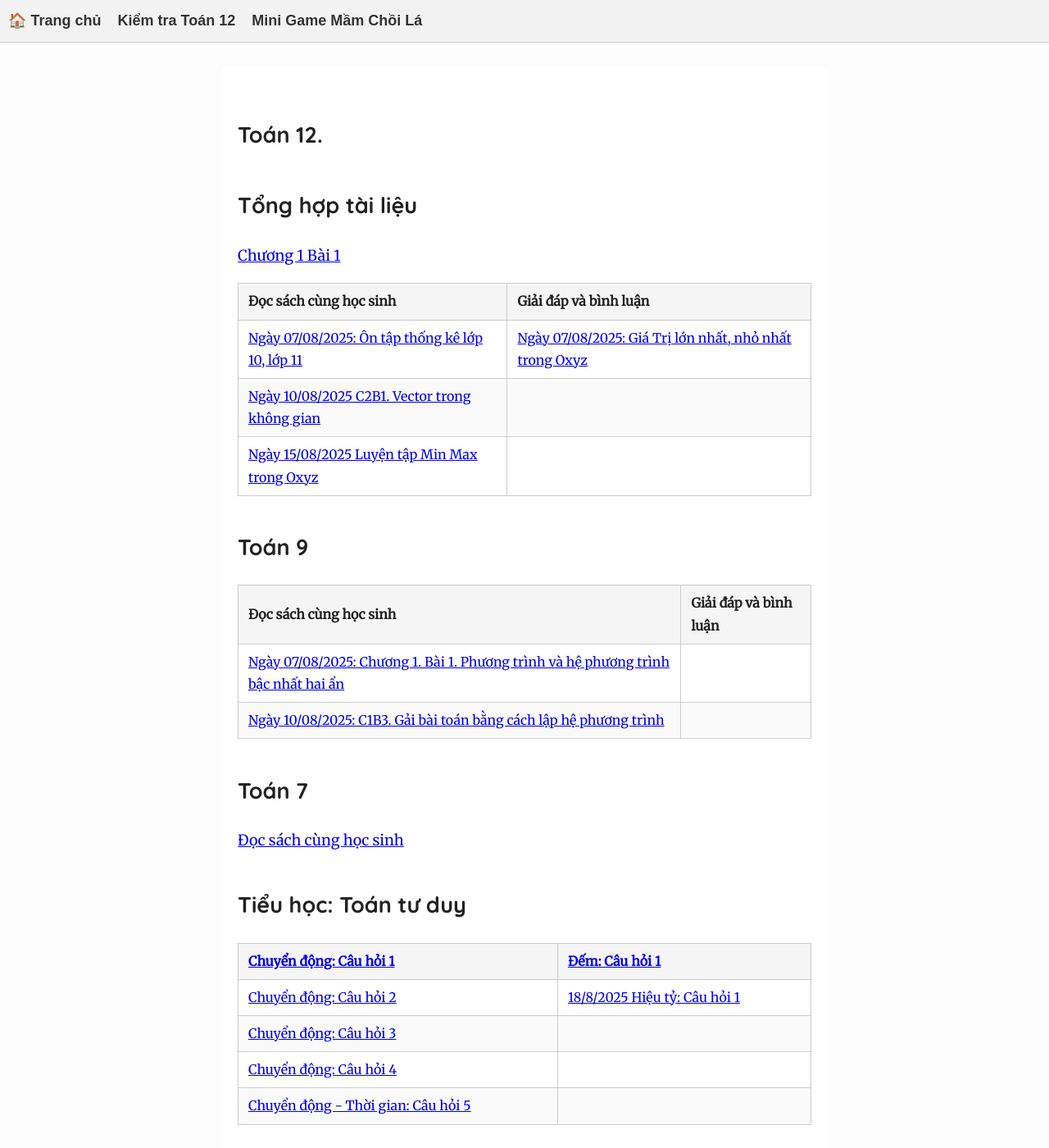
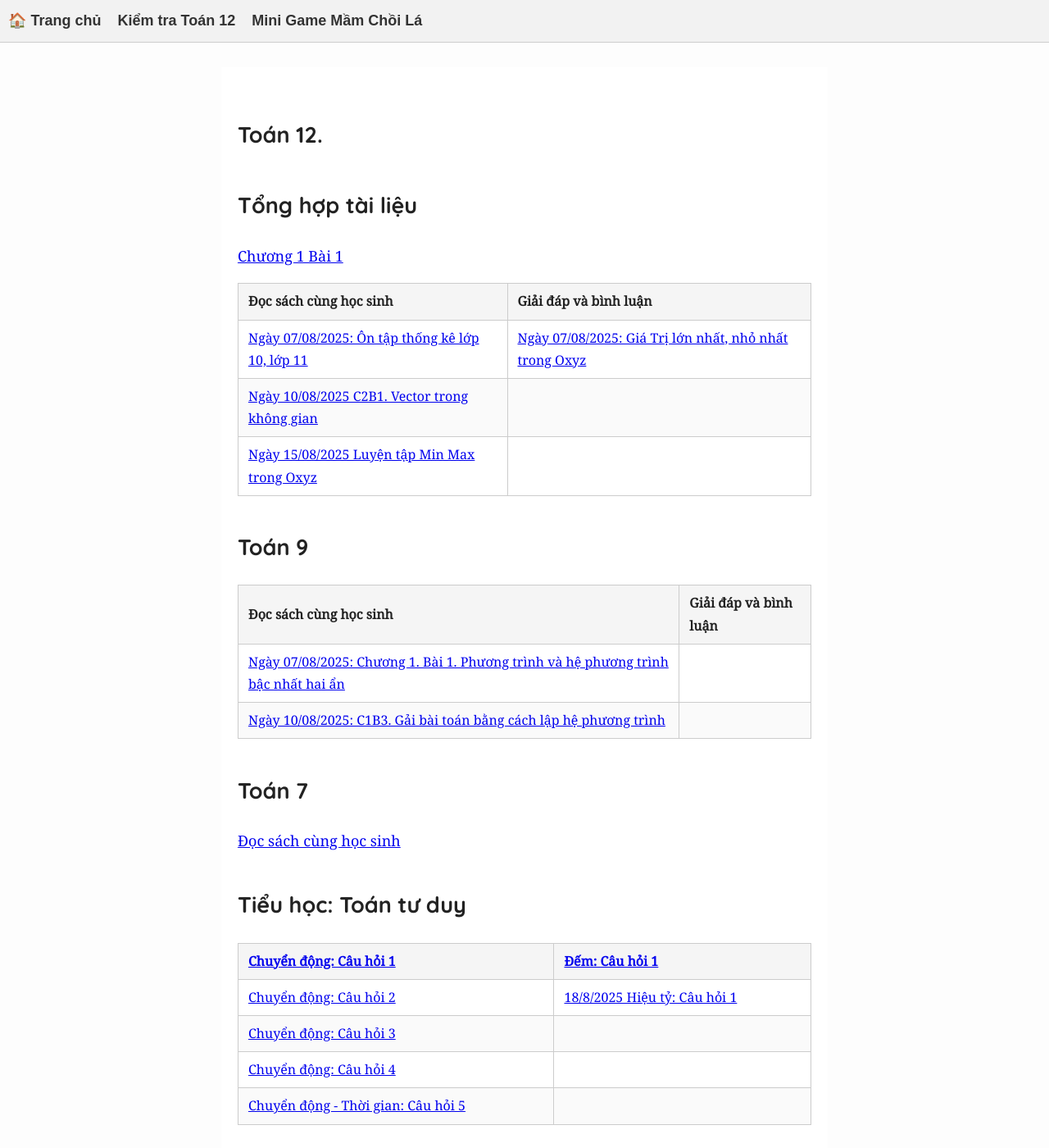
Before and after one commit to NguyenMuoiVN1988/publicstudyrepo, a Jekyll site: the page built from index.md, in a window 1280 px wide and 1400 px high. Shown: the whole window at 82% size. Built offline with Jekyll 4.4.1, drawn with Linux system fonts in a browser that asks for light colours; our own code applies the rules of GitHub Pages for plain Markdown files.

Commit message:
Update style.css

```diff
--- a/assets/css/style.css
+++ b/assets/css/style.css
@@ -1,5 +1,5 @@
 body {
-  font-family: "Merriweather", "Noto Serif", "Times New Roman", serif;
+  font-family:  "Noto Serif", "Times New Roman", "Merriweather",  serif;
   font-size: 18px;
   line-height: 1.7;
   background: #fdfdfd;
```
